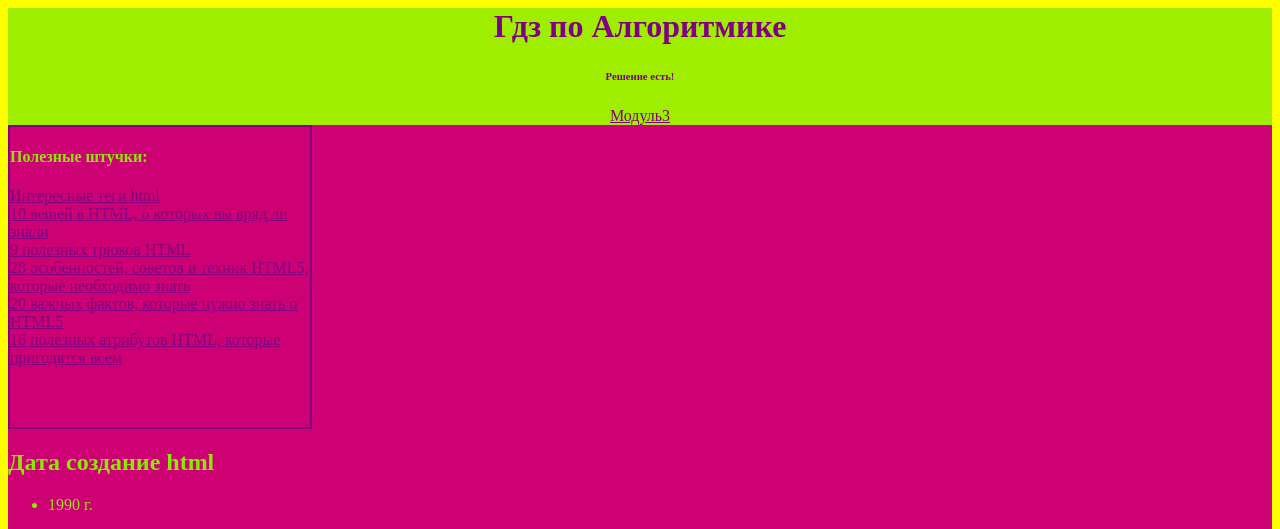
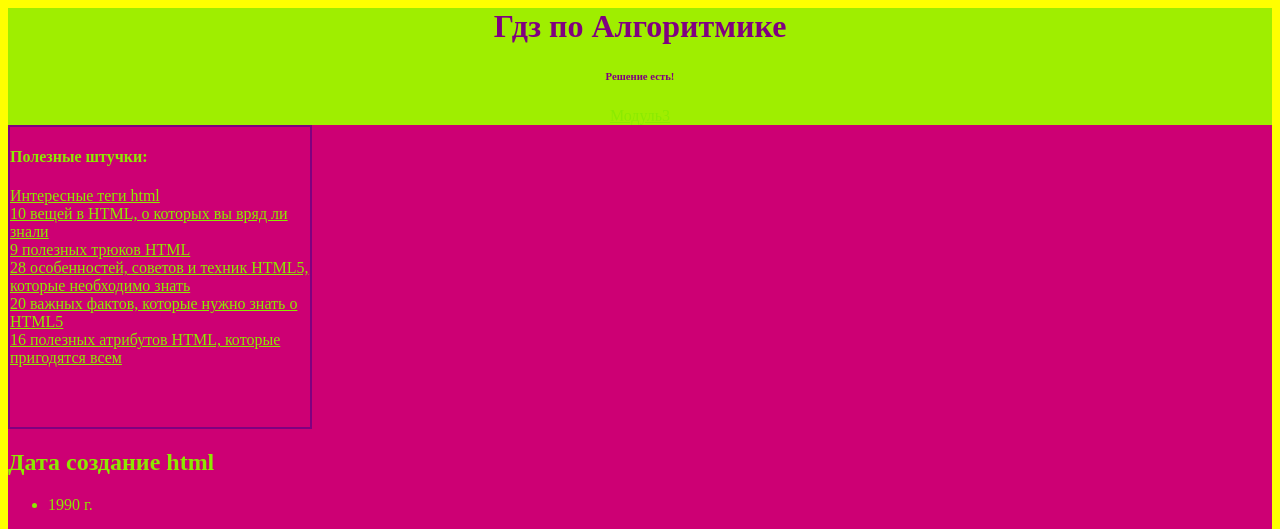
Before and after one commit to SERGEYRIVALS/gds5, a plain HTML site: page index.html in a window 1280 px wide. Shown: the top 529 px of the page. Drawn offline with Linux system fonts and the light colour scheme.

Commit message:
Update style.css

```diff
--- a/style.css
+++ b/style.css
@@ -45,5 +45,5 @@ h4 {
     color: #8BEA00;
 }
 a {
-    color: purple;
+    color: #8BEA00;
 }
```
